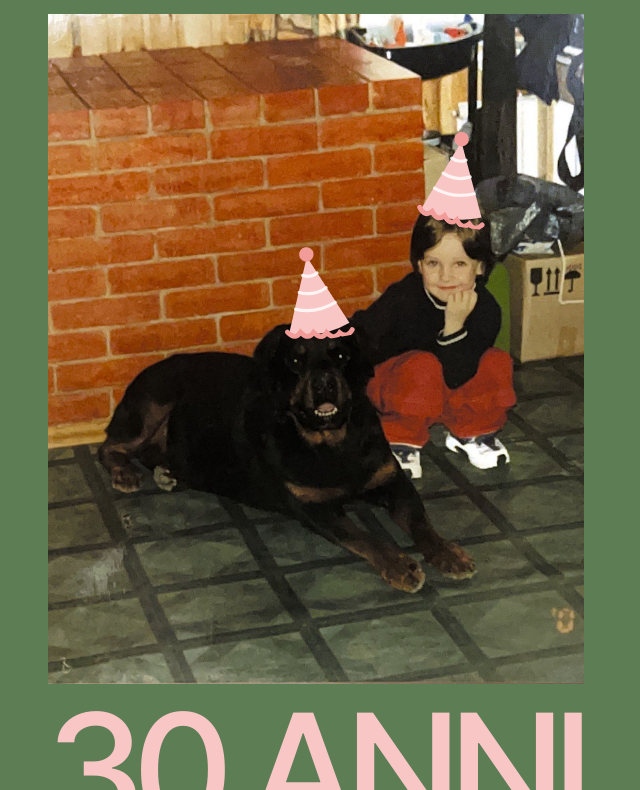
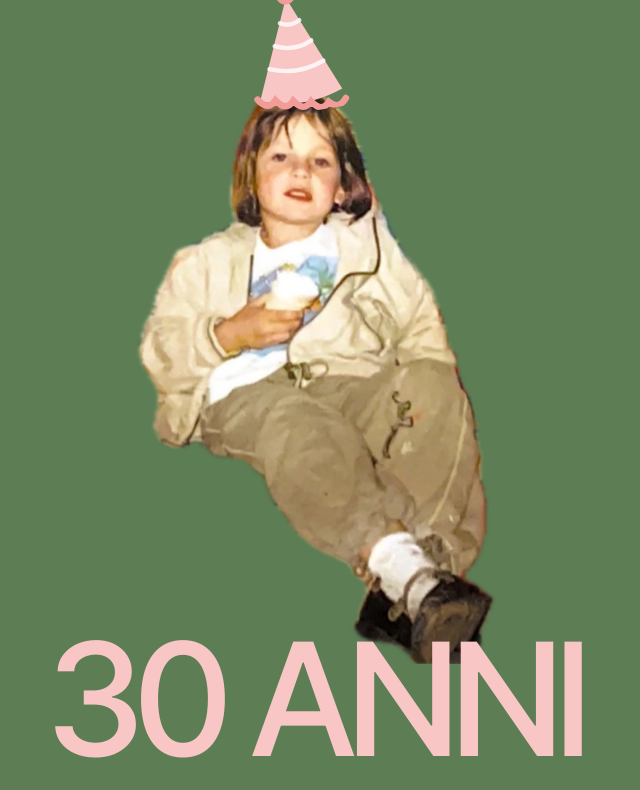
Before and after one commit to ratatuy-239/irina-30, a plain HTML site: page index.html in a window 1280 px wide. Shown: the part 281-1071 px from the top of the page, without its empty margins (324-964 px from the left). Drawn offline with Linux system fonts and the light colour scheme.

Commit message:
Bring back the cutout photo with the ice cream
Co-Authored-By: Claude Fable 5.2 <noreply@anthropic.com>

```diff
--- a/index.html
+++ b/index.html
@@ -33,10 +33,10 @@ h1{font-size:inherit;font-weight:inherit}
 .meta{display:flex;justify-content:space-between;gap:1rem;margin:1.1rem 0 0}
 .meta span:nth-child(2){text-align:center}
 .meta span:last-child{text-align:right}
-.photo{position:relative;width:100%;margin:1.5rem 0}
+.photo{position:relative;width:68%;align-self:center;margin:6rem 0 -5%}
 .photo img{width:100%;height:auto;display:block}
-.hat{position:absolute;width:15%;left:68.6%;top:17.3%;transform:rotate(8deg)}
-.hat.dog{left:42%;top:34.5%;transform:rotate(-10deg)}
+.hat{position:absolute;width:30%;left:29%;top:-18%;transform:rotate(-9deg)}
+.over{position:relative;z-index:1}
 .lead{font-size:1.2rem;line-height:1.4;margin:0 0 1.5rem;max-width:32ch}
 .btn{font:500 1rem var(--font);text-transform:uppercase;letter-spacing:.06em;background:var(--rosso);color:var(--carta);border:0;border-radius:999px;padding:1.05rem 2.2rem;cursor:pointer;align-self:flex-start;transition:transform .15s}
 .btn:hover{transform:translateY(-2px)}
@@ -86,8 +86,7 @@ input[type=text]:focus{outline:0;border-bottom-color:var(--rosso)}
       <span>Dalle<br>20:00</span>
     </div>
     <div class="photo">
-      <img src="foto.jpg" width="1040" height="1300" alt="Irina da piccola accanto a un grande cane nero">
-      <svg class="hat dog" viewBox="0 0 100 120" aria-hidden="true"><use href="#cappellino"/></svg>
+      <img src="irina.png" width="908" height="1438" alt="Irina da piccola con un gelato in mano">
       <svg class="hat" id="cappellino" viewBox="0 0 100 120" aria-hidden="true">
         <path d="M50 14 12 104q38 14 76 0z" fill="#f8c6c4"/>
         <path d="M41 36q9 5 18 0M33 56q17 8 34 0M25 76q25 10 50 0" fill="none" stroke="#fff" stroke-width="4" stroke-linecap="round" opacity=".8"/>
```
Also changed, not shown: foto.jpg (deleted), irina.png (added).
